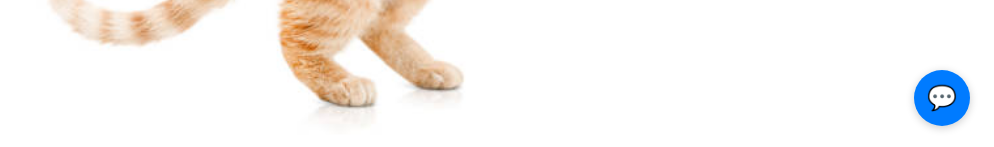
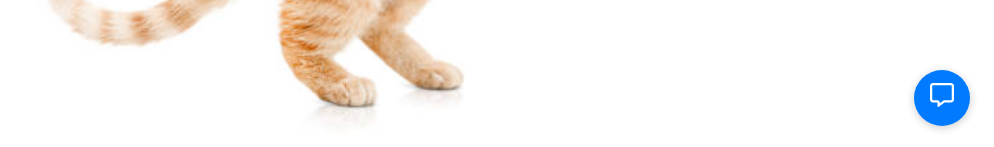
Before and after one commit to Fikre-M/DigitalClockApp, a React (Vite) app: page / in a window 1280 px wide. Shown: the part 650-797 px from the top of the page, without its empty margins (286-1280 px from the left). Built offline with nearby package versions, Linux system fonts and the light colour scheme.

Commit message:
made some changes on the chatboat

```diff
--- a/Components/DateTimeChatbot.jsx
+++ b/Components/DateTimeChatbot.jsx
@@ -1,4 +1,5 @@
 import React, { useState } from "react";
+import { FaRegMessage } from "react-icons/fa6";
 
 function getBotResponse(message) {
     const now = new Date();
@@ -41,7 +42,8 @@ function getBotResponse(message) {
           onClick={() => setOpen(!open)}
           aria-label="Open chatbot"
         >
-            💬
+          <FaRegMessage />
+          {/* 💬 */}
         </button>
         {open && (
           <div className="chatbot-container">
--- a/package.json
+++ b/package.json
@@ -11,7 +11,8 @@
   },
   "dependencies": {
     "react": "^18.3.1",
-    "react-dom": "^18.3.1"
+    "react-dom": "^18.3.1",
+    "react-icons": "^5.5.0"
   },
   "devDependencies": {
     "@eslint/js": "^9.17.0",
--- a/src/App.css
+++ b/src/App.css
@@ -64,6 +64,9 @@ body {
     transition: all 0.3s;
 }
 
+.chatbot-toggle button{
+    color: gold;
+}
 /* Responsive: On small screens, make the date circular */
 @media (max-width: 600px) {
     .clock {
```
Also changed, not shown: 1 other file (tests, documents, lock files or other folders). Lines whose indentation alone changed are shown as unchanged.
